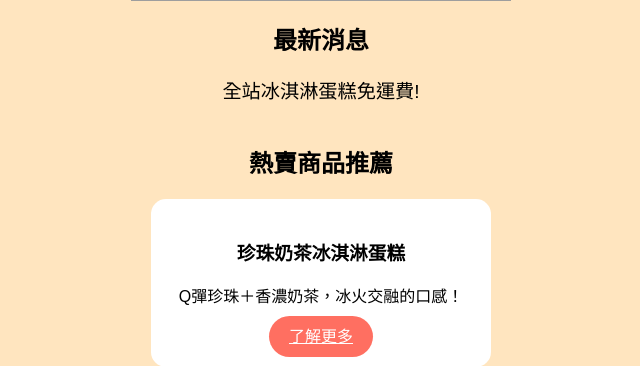
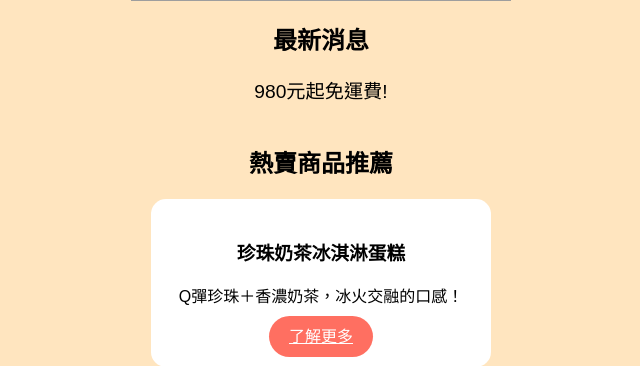
Before and after one commit to JSC0322/ikoutian, a Flask app: page / in a window 1280 px wide. Shown: the part 551-917 px from the top of the page, without its empty margins (319-959 px from the left). Run offline with Flask 3, Linux system fonts and the light colour scheme; grey boxes are pictures that could not be loaded.

Commit message:
Update index.html

```diff
--- a/templates/index.html
+++ b/templates/index.html
@@ -38,7 +38,7 @@
     <section class="news">
         <h2>最新消息</h2>
         <ul>
-            <li>全站冰淇淋蛋糕免運費!</li>
+            <li>980元起免運費!</li>
 <!--            <li>【公告】母親節優惠開跑！</li>  -->
         </ul>
     </section>
```
